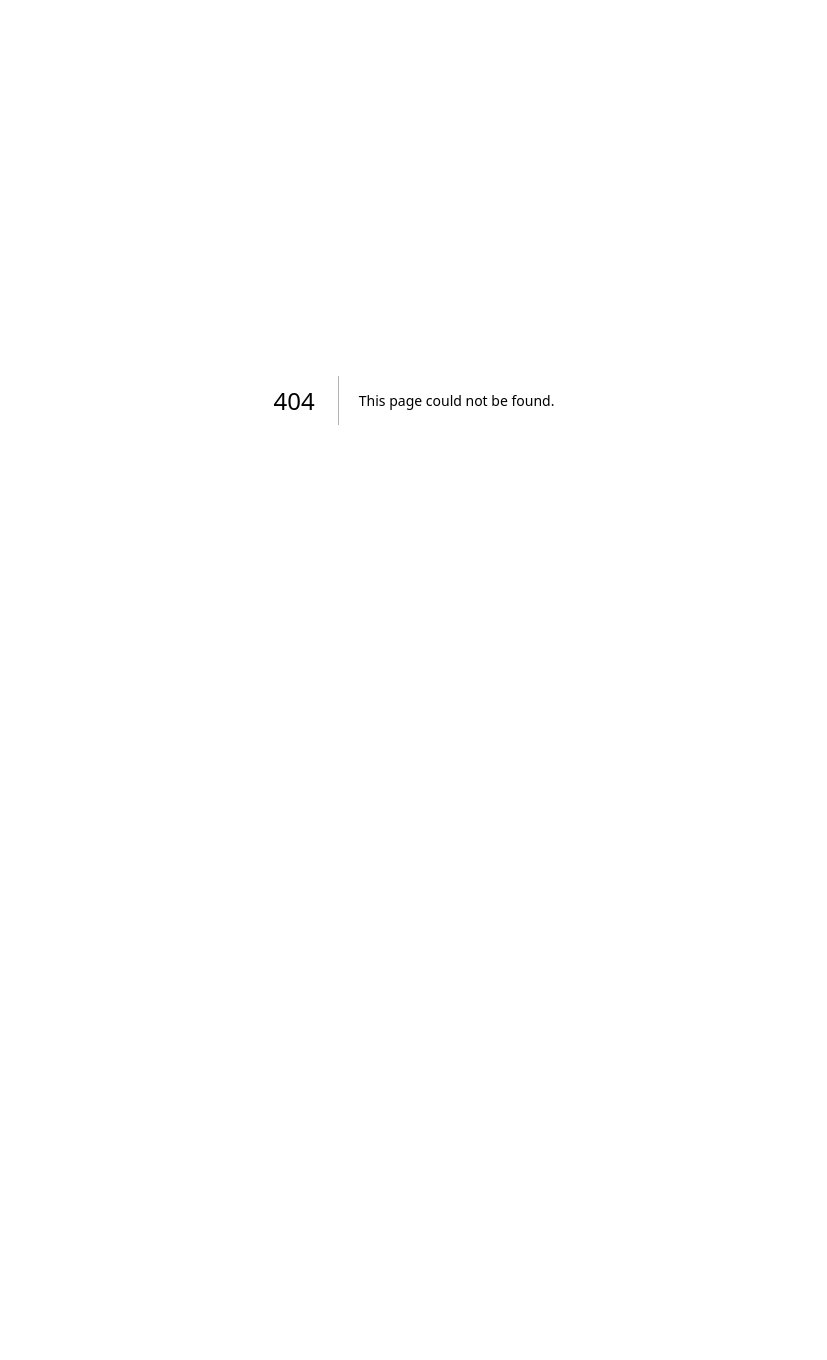
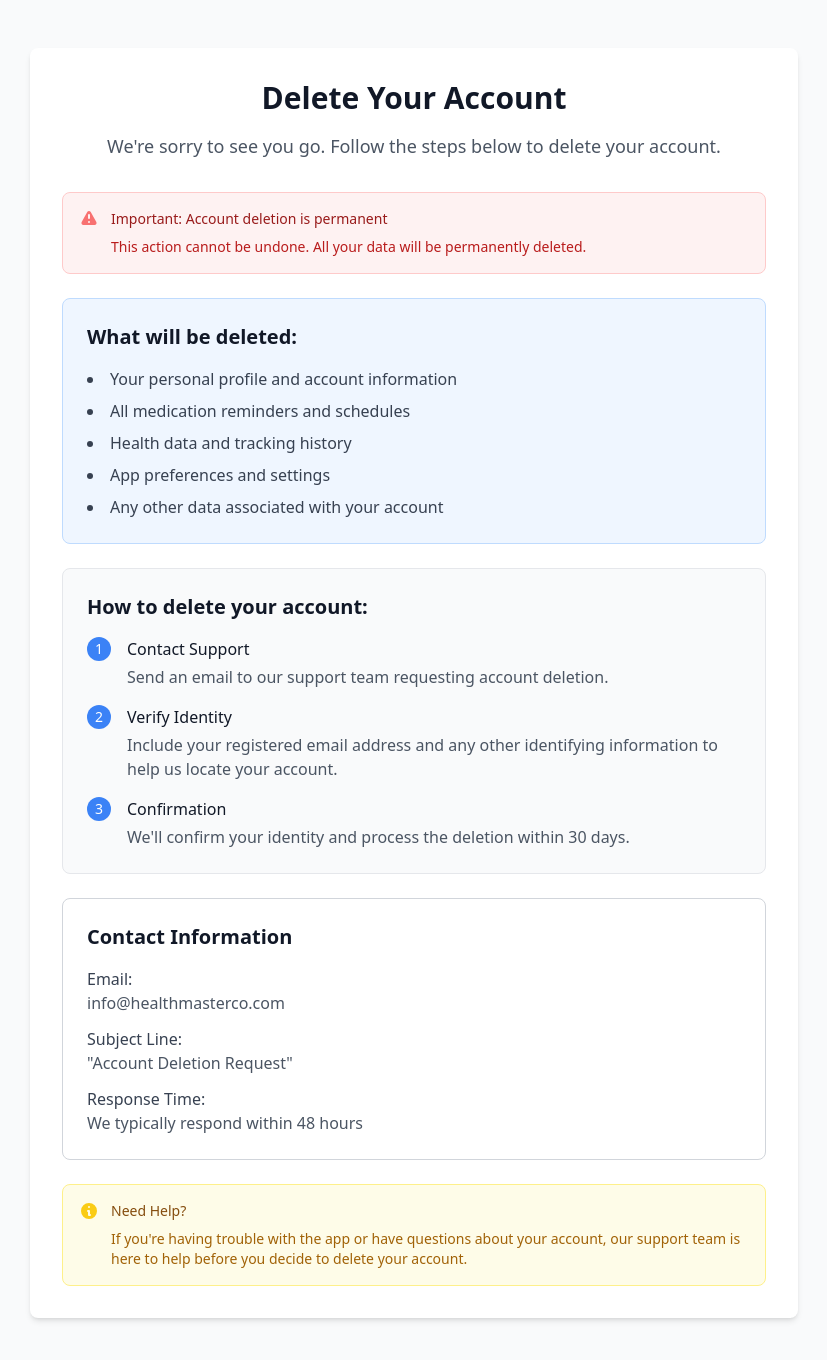
Before and after one commit to CHEGEBB/hm-official, a Next.js app: page /delete-account in a window 1280 px wide. Before the commit this address had no page. Shown: the top 1360 px of the page, without its empty margins (226-1053 px from the left). Before the commit the page ends 800 px from the top, so only its background shows below. Built offline with nearby package versions, Linux system fonts and the light colour scheme.

Commit message:
Add metadata for the Delete Account page and update its content

```diff
--- /dev/null
+++ b/app/delete-account/page.tsx
@@ -0,0 +1,143 @@
+// app/delete-account/page.tsx
+import { Metadata } from 'next'
+
+export const metadata: Metadata = {
+  title: 'Delete Account - Health App',
+  description: 'Request account deletion for your Health App account',
+}
+
+export default function DeleteAccountPage() {
+  return (
+    <div className="min-h-screen bg-gray-50 py-12 px-4 sm:px-6 lg:px-8">
+      <div className="max-w-3xl mx-auto">
+        <div className="bg-white rounded-lg shadow-md p-8">
+          <div className="text-center mb-8">
+            <h1 className="text-3xl font-bold text-gray-900 mb-4">
+              Delete Your Account
+            </h1>
+            <p className="text-lg text-gray-600">
+              We&apos;re sorry to see you go. Follow the steps below to delete your account.
+            </p>
+          </div>
+
+          <div className="space-y-6">
+            <div className="bg-red-50 border border-red-200 rounded-lg p-4">
+              <div className="flex">
+                <div className="flex-shrink-0">
+                  <svg className="h-5 w-5 text-red-400" viewBox="0 0 20 20" fill="currentColor">
+                    <path fillRule="evenodd" d="M8.257 3.099c.765-1.36 2.722-1.36 3.486 0l5.58 9.92c.75 1.334-.213 2.98-1.742 2.98H4.42c-1.53 0-2.493-1.646-1.743-2.98l5.58-9.92zM11 13a1 1 0 11-2 0 1 1 0 012 0zm-1-8a1 1 0 00-1 1v3a1 1 0 002 0V6a1 1 0 00-1-1z" clipRule="evenodd" />
+                  </svg>
+                </div>
+                <div className="ml-3">
+                  <h3 className="text-sm font-medium text-red-800">
+                    Important: Account deletion is permanent
+                  </h3>
+                  <div className="mt-2 text-sm text-red-700">
+                    <p>This action cannot be undone. All your data will be permanently deleted.</p>
+                  </div>
+                </div>
+              </div>
+            </div>
+
+            <div className="bg-blue-50 border border-blue-200 rounded-lg p-6">
+              <h2 className="text-xl font-semibold text-gray-900 mb-4">
+                What will be deleted:
+              </h2>
+              <ul className="list-disc list-inside space-y-2 text-gray-700">
+                <li>Your personal profile and account information</li>
+                <li>All medication reminders and schedules</li>
+                <li>Health data and tracking history</li>
+                <li>App preferences and settings</li>
+                <li>Any other data associated with your account</li>
+              </ul>
+            </div>
+
+            <div className="bg-gray-50 border border-gray-200 rounded-lg p-6">
+              <h2 className="text-xl font-semibold text-gray-900 mb-4">
+                How to delete your account:
+              </h2>
+              <div className="space-y-4">
+                <div className="flex items-start">
+                  <div className="flex-shrink-0 w-6 h-6 bg-blue-500 text-white rounded-full flex items-center justify-center text-sm font-medium">
+                    1
+                  </div>
+                  <div className="ml-4">
+                    <h3 className="font-medium text-gray-900">Contact Support</h3>
+                    <p className="text-gray-600 mt-1">
+                      Send an email to our support team requesting account deletion.
+                    </p>
+                  </div>
+                </div>
+
+                <div className="flex items-start">
+                  <div className="flex-shrink-0 w-6 h-6 bg-blue-500 text-white rounded-full flex items-center justify-center text-sm font-medium">
+                    2
+                  </div>
+                  <div className="ml-4">
+                    <h3 className="font-medium text-gray-900">Verify Identity</h3>
+                    <p className="text-gray-600 mt-1">
+                      Include your registered email address and any other identifying information to help us locate your account.
+                    </p>
+                  </div>
+                </div>
+
+                <div className="flex items-start">
+                  <div className="flex-shrink-0 w-6 h-6 bg-blue-500 text-white rounded-full flex items-center justify-center text-sm font-medium">
+                    3
+                  </div>
+                  <div className="ml-4">
+                    <h3 className="font-medium text-gray-900">Confirmation</h3>
+                    <p className="text-gray-600 mt-1">
+                      We&apos;ll confirm your identity and process the deletion within 30 days.
+                    </p>
+                  </div>
+                </div>
+              </div>
+            </div>
+
+            <div className="bg-white border border-gray-300 rounded-lg p-6">
+              <h2 className="text-xl font-semibold text-gray-900 mb-4">
+                Contact Information
+              </h2>
+              <div className="space-y-3">
+                <div>
+                  <label className="font-medium text-gray-700">Email:</label>
+                  <p className="text-gray-600">info@healthmasterco.com</p>
+                </div>
+                <div>
+                  <label className="font-medium text-gray-700">Subject Line:</label>
+                  <p className="text-gray-600">&quot;Account Deletion Request&quot;</p>
+                </div>
+                <div>
+                  <label className="font-medium text-gray-700">Response Time:</label>
+                  <p className="text-gray-600">We typically respond within 48 hours</p>
+                </div>
+              </div>
+            </div>
+
+            <div className="bg-yellow-50 border border-yellow-200 rounded-lg p-4">
+              <div className="flex">
+                <div className="flex-shrink-0">
+                  <svg className="h-5 w-5 text-yellow-400" viewBox="0 0 20 20" fill="currentColor">
+                    <path fillRule="evenodd" d="M18 10a8 8 0 11-16 0 8 8 0 0116 0zm-7-4a1 1 0 11-2 0 1 1 0 012 0zM9 9a1 1 0 000 2v3a1 1 0 001 1h1a1 1 0 100-2v-3a1 1 0 00-1-1H9z" clipRule="evenodd" />
+                  </svg>
+                </div>
+                <div className="ml-3">
+                  <h3 className="text-sm font-medium text-yellow-800">
+                    Need Help?
+                  </h3>
+                  <div className="mt-2 text-sm text-yellow-700">
+                    <p>
+                      If you&apos;re having trouble with the app or have questions about your account,
+                      our support team is here to help before you decide to delete your account.
+                    </p>
+                  </div>
+                </div>
+              </div>
+            </div>
+          </div>
+        </div>
+      </div>
+    </div>
+  )
+}
```
